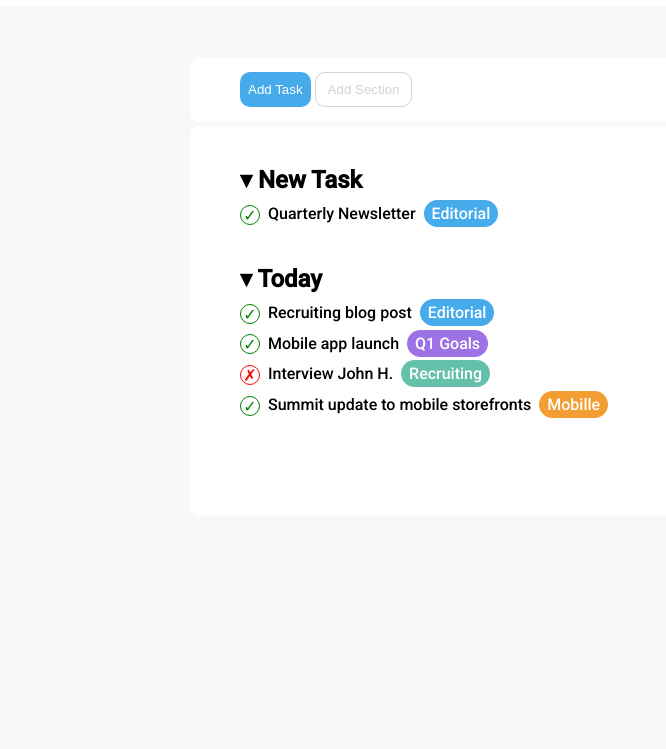
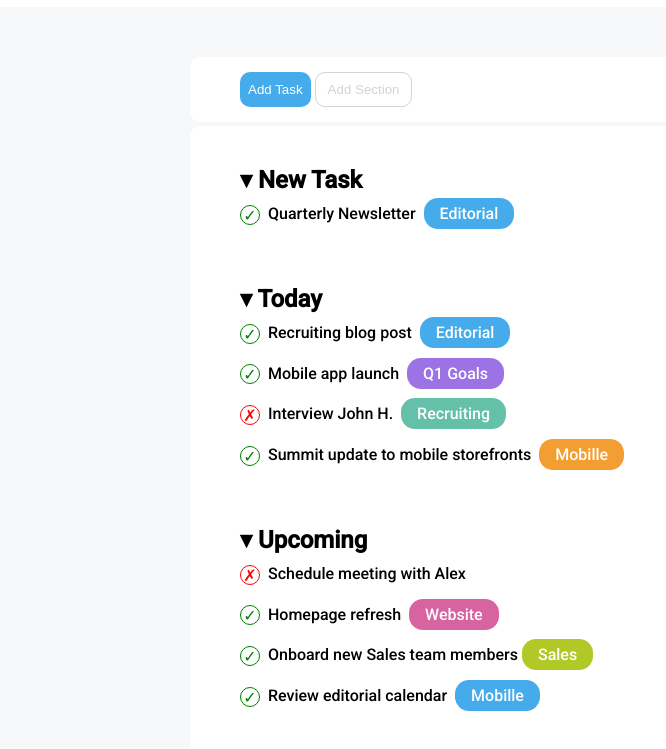
Before and after one commit to PaoloNapoli97/html-css-toboolist, a plain HTML site: page index.html in a window 1280 px wide. Shown: the part 63-812 px from the top of the page, without its empty margins (0-666 px from the left). Drawn offline with Linux system fonts and the light colour scheme.

Commit message:
Lorem ipsum

```diff
--- a/css/style.css
+++ b/css/style.css
@@ -83,6 +83,7 @@ h2{
 
 .options{
     margin-top: 10px;
+    margin-bottom: 20px;
 }
 
 .circle{
@@ -110,7 +111,7 @@ h2{
 .tag{
     margin-left: 4px;
     color: white;
-    padding: 4px 8px;
+    padding: 6px 16px;
     border-radius: 14px;
 }
 
--- a/index.html
+++ b/index.html
@@ -26,6 +26,7 @@
         </section>
         <!-- /Container bottoni -->
 
+        <!-- Main container -->
         <section class="container container-main">
             <!-- Sezione New Task -->
             <div>
@@ -45,11 +46,16 @@
             <!-- /Sezione Today-->
 
             <!-- Sezione Upcoming -->
-
+            <div>
+                <h2>&dtrif; Upcoming </h2>
+                <div class="options "> <span class="circle circle-cross"> &cross;</span> Schedule meeting with Alex</div>
+                <div class="options "> <span class="circle circle-check"> &#10003;</span> Homepage refresh <span class="tag tag-fuchsia">Website</span></div>
+                <div class="options "> <span class="circle circle-check"> &#10003;</span> Onboard new Sales team members<span class="tag tag-lime">Sales</span></div>
+                <div class="options "> <span class="circle circle-check"> &#10003;</span> Review editorial calendar <span class="tag tag-cyan">Mobille</span></div>
+            </div>
             <!-- /Sezione Upcoming -->
-
-
         </section>
+        <!-- Main container -->
 
     </main>
 
```
